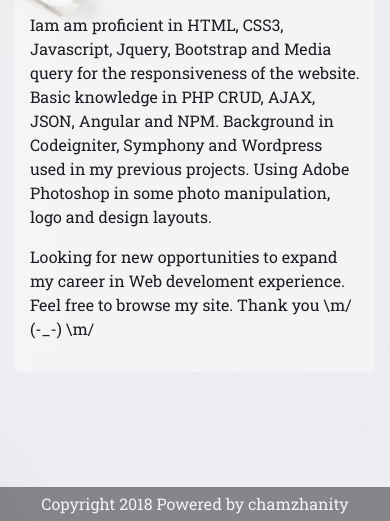
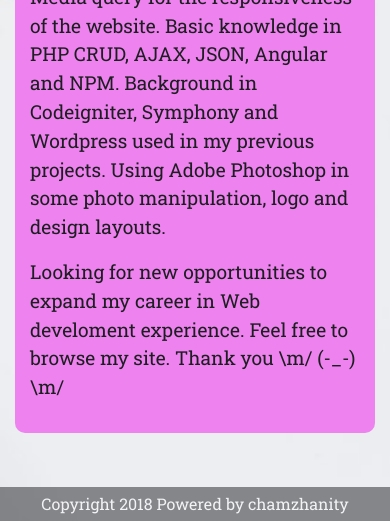
Before and after one commit to adrianetiama20/adrianetiama, a website: page dist/index.html in a window 390 px wide. Shown: the part 323-844 px from the top of the page. Drawn offline with nearby package versions, Linux system fonts and the light colour scheme.

Commit message:
responsive issue

```diff
--- a/scss/_config.scss
+++ b/scss/_config.scss
@@ -46,3 +46,38 @@ $image-name:url('../img/namechamz.jpg');
     from { opacity: 0; }
     to   { opacity: 1; }
 }
+
+/* Custom, iPhone Retina */
+@mixin mnXs {
+    @media only screen and (min-width : 320px) {
+        @content;
+    }
+}
+
+/* Extra Small Devices, Phones */
+@mixin mnSm {
+    @media only screen and (min-width : 480px) {
+        @content;
+    }
+}
+
+/* Small Devices, Tablets */
+@mixin mnMd {
+    @media only screen and (min-width : 768px) {
+        @content;
+    }
+}
+
+/* Medium Devices, Desktops */
+@mixin mnLg {
+    @media only screen and (min-width : 992px) {
+        @content;
+    }
+}
+
+/* Large Devices, Wide Screens */
+@mixin mnXl {
+    @media only screen and (min-width : 1200px) {
+        @content;
+    }
+}
--- a/scss/_menu.scss
+++ b/scss/_menu.scss
@@ -97,7 +97,7 @@
                 right: 0;
                 bottom: 0;
                 left: 0;
-                height: 340px;
+                height: 40%;
                 z-index: 2;
             }
         }
@@ -109,7 +109,7 @@
         position: relative;
         float: right;
         transform: translate3d(150%, 0, 0);
-        box-shadow: -12px -1px 20px 0px rgba(0, 0, 0, .5);
+        box-shadow: 0px 20px 20px 0px rgba(0, 0, 0, .5);
         @include easeOut;
 
         .brandingnav{
@@ -118,6 +118,7 @@
             left: 20%;
             text-decoration: none;
             list-style: none;
+            padding-left: 0px;
 
             .navitem {
 
--- a/scss/main.scss
+++ b/scss/main.scss
@@ -7,7 +7,7 @@ body{
     background-attachment: fixed;
     color: #fff;
     height: 100%;
-    margin: 0;
+    margin: auto;
     font-family: 'Roboto Slab', serif !important;
     line-height: 1.5;
     position: relative;
@@ -29,31 +29,32 @@ body{
     margin-right: 0 !important;
 }
 
+.cover-container {
+    max-width: 42em;
+    margin-left: auto;
+    margin-right: auto;
+    margin-top: 25vh;
+    margin-bottom: 10vh;
+}
+
 .brandname{
-    height: 100%;
-    width: 100%;
-    position: relative;
-    top: 25vh;
     @include fadeIn;
 
     img{
-        position: absolute;
-        margin: auto;
-        top: 0;
-        right: 0;
-        bottom: 0;
-        left: 0;
         height: 50%;
     }
 }
 
 .vh-holder{
-    position: relative;
-    top: 25vh;
+    // position: relative;
+    // top: 25vh;
     z-index: -1;
     // margin-left: 20%;
-    border-radius: 5px;
+    border-radius: 10px;
     background:rgba(248, 248, 248, 0.6);
+    font-size: 1.20rem;
+    margin: 10px 15px;
+    font-weight: 300;
     @include fadeIn;
 
 
@@ -204,3 +205,80 @@ footer{
     opacity: 0.5;
 
 }
+
+@include mnXs {
+    .vh-holder{
+        background-color: violet;
+    }
+
+    .cover-container{
+        margin-top: 10vh;
+    }
+
+    .menu-branding{
+        width: 100%;
+        height: 50vh;
+        transform: translate3d(0, -300%, 0);
+
+        &.show{
+            transform: translate3d(0, -100%, 0);
+
+        }
+
+        .brandingnav{
+            top: 15%;
+            left: 10%;
+
+            .navlink{
+                margin-bottom: 5px;
+            }
+        }
+    }
+
+    .menu-nav{
+        width: 100%;
+        height: 50vh;
+        box-shadow: -12px -1px 20px 0px rgba(0, 0, 0, .5);
+        transform: translate3d(0, 300%, 0);
+
+        &.show{
+            transform: translate3d(0, 100%, 0);
+        }
+    }
+}
+
+@include mnSm {
+    .vh-holder{
+        background-color: red;
+    }
+
+    .cover-container{
+        margin-top: 15vh;
+    }
+}
+
+/* Small Devices, Tablets */
+@include mnMd {
+    .vh-holder{
+        background-color: orange;
+    }
+
+    .cover-container{
+        margin-top: 15vh;
+    }
+}
+
+/* Medium Devices, Desktops */
+@include mnLg {
+    .vh-holder{
+        background-color: yellow;
+    }
+}
+
+/* Large Devices, Wide Screens */
+@include mnXl {
+    .vh-holder{
+        background-color: green;
+    }
+
+}
```
Also changed, not shown: dist/css/main.css, dist/index.html.
